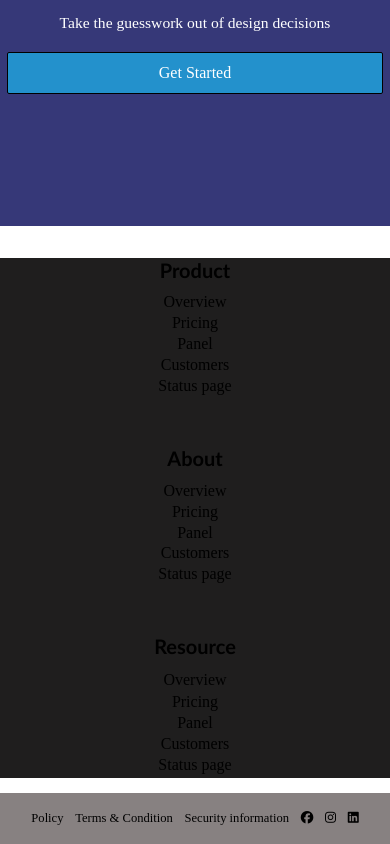
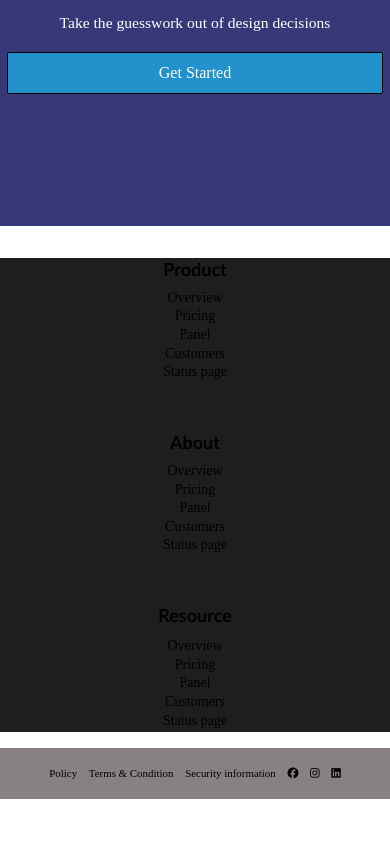
Before and after one commit to Abhi1226L/HelpHub-Page, a plain HTML site: page index.html in a window 390 px wide. Shown: the part 4130-4974 px from the top of the page. After the commit the page ends 4929 px from the top, so only its background shows below. Drawn offline with Linux system fonts and the light colour scheme.

Commit message:
Added new features

```diff
--- a/css/mediaquery.css
+++ b/css/mediaquery.css
@@ -370,17 +370,18 @@
     .item_header{
         margin-bottom:16%;
         text-align:center;
-        font-size:20px;
+        font-size:18px;
     }
 
     .list{
         margin-bottom:4%;
         font-weight:lighter;
+        font-size:14px;
     }
 
     #footer3_part{
         min-height:13vw;
-        font-size:3.23vmin;
+        font-size:2.8vmin;
     }
 }
 
```
